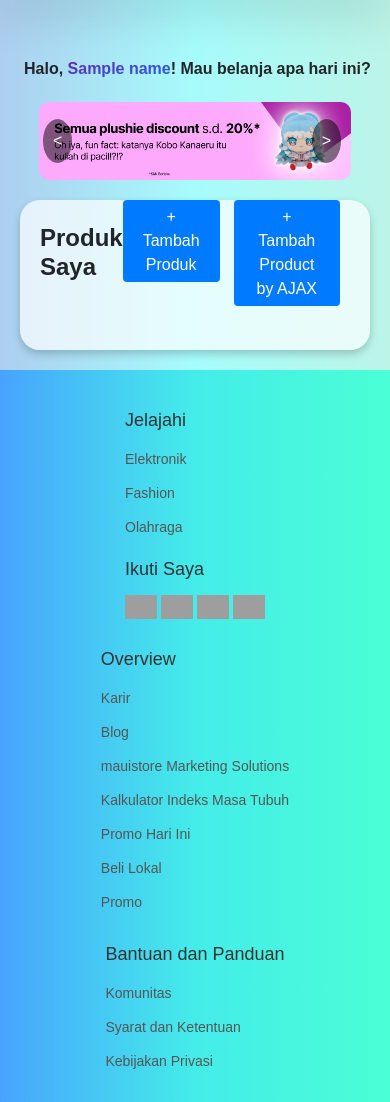
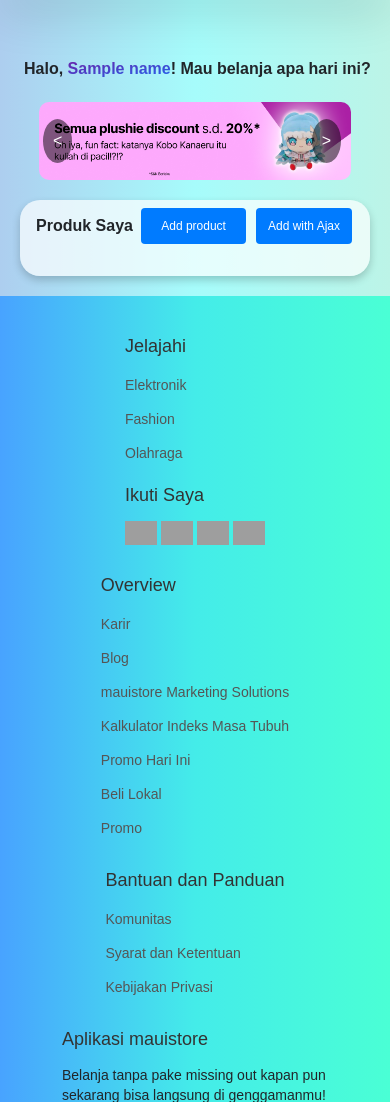
Before and after one commit to MaulRai/mauimauistore, a Django app: template main/templates/main.html in a window 390 px wide. Shown: the part 31-1133 px from the top of the page. Run offline with Django 5.2, Linux system fonts and the light colour scheme; the template is opened without the code that fills it: most values are stand-ins (such as "Sample title", 1, 10 or a date in 2020); data that the repository does not hold is empty; some libraries are stand-ins or nearby versions; grey boxes are pictures that could not be loaded.

Commit message:
more responsive

```diff
--- a/main/templates/main.html
+++ b/main/templates/main.html
@@ -54,16 +54,16 @@
         </div>
       </div>
 
-      <div class="category-box">
+      <div class="category-box px-2 sm:px-5">
         <div style="display: flex; justify-content: space-between; align-items: center;">
-          <h2>Produk Saya</h2>
-          <div class="flex">
-            <a href="{% url 'main:create_product' %}" class="add-product mr-1"><button>+ Tambah Produk</button></a>
+          <h1 class="text-base sm: p-2 sm:text-xl md:text-2xl font-bold">Produk Saya</h2>
+          <div class="flex my-2">
+            <a href="{% url 'main:create_product' %}" class="add-product text-xs sm:text-lg"><button>Add product</button></a>
             <button data-modal-target="crudModal"data-modal-toggle="crudModal"
-              class="btn bg-indigo-700 hover:bg-indigo-600 text-white rounded-lg transition duration-300 ease-in-out transform hover:-translate-y-1 hover:scale-105"
-              style="padding: 5px 20px; background-color: #007bff; color: white; border: none; border-radius: 4px; cursor: pointer;"
+              class="btn text-xs sm:text-lg bg-indigo-700 hover:bg-indigo-600 text-white rounded-lg transition duration-300 ease-in-out transform hover:-translate-y-1 hover:scale-105"
+              style="background-color: #007bff; color: white; border: none; border-radius: 4px; cursor: pointer;"
               onclick="showModal();">
-              + Tambah Product by AJAX
+              Add with Ajax
             </button>
           </div>
         </div>
@@ -72,7 +72,7 @@
           <div id="crudModal" tabindex="-1" aria-hidden="true" class="hidden fixed inset-0 z-50 w-full flex items-center justify-center bg-gray-800 bg-opacity-50 overflow-x-hidden overflow-y-auto transition-opacity duration-300 ease-out">
             <div id="crudModalContent" class="relative bg-white rounded-lg shadow-lg w-5/6 sm:w-3/4 md:w-1/2 lg:w-1/3 mx-4 sm:mx-0 transform scale-95 opacity-0 transition-transform transition-opacity duration-300 ease-out">
               <!-- Modal header -->
-              <div class="flex items-center justify-between p-4 border-b rounded-t">
+              <div class="flex items-center justify-between p-2 sm:p-4 border-b rounded-t">
                 <h3 class="text-xl font-semibold text-gray-900">Add New Product</h3>
                 <button type="button" class="text-gray-400 bg-transparent hover:bg-gray-200 hover:text-gray-900 rounded-lg text-sm p-1.5 ml-auto inline-flex items-center" id="closeModalBtn">
                   <svg aria-hidden="true" class="w-5 h-5" fill="currentColor" viewBox="0 0 20 20" xmlns="http://www.w3.org/2000/svg">
@@ -85,29 +85,29 @@
               <div class="px-6 py-4 space-y-6 form-style">
                 <form id="productForm" method="POST" enctype="multipart/form-data">
                   {% csrf_token %}
-                  <div class="mb-4">
+                  <div class="mb-1 sm:mb-4">
                     <label for="name" class="block text-sm font-medium text-gray-700">Name</label>
                     <input type="text" id="name" name="name" class="mt-1 block w-full border border-gray-300 rounded-md p-2 hover:border-indigo-700" placeholder="Enter the product name" required />
                   </div>
-                  <div class="mb-4">
+                  <div class="mb-1 sm:mb-4">
                     <label for="price" class="block text-sm font-medium text-gray-700">Price</label>
-                    <input type="text" id="price" name="price" class="mt-1 block w-full border border-gray-300 rounded-md p-2 hover:border-indigo-700" placeholder="Enter the product price" required />
+                    <input type="text" id="price" name="price" class="block w-full border border-gray-300 rounded-md p-2 hover:border-indigo-700" placeholder="Enter the product price" required />
                   </div>
-                  <div class="mb-4">
+                  <div class="mb-1 sm:mb-4">
                     <label for="desc" class="block text-sm font-medium text-gray-700">Description</label>
-                    <textarea id="desc" name="desc" rows="3" class="mt-1 block w-full h-52 resize-none border border-gray-300 rounded-md p-2 hover:border-indigo-700" placeholder="Description" required></textarea>
+                    <textarea id="desc" name="desc" rows="3" class="block w-full h-32 resize-none border border-gray-300 rounded-md p-2 hover:border-indigo-700" placeholder="Description" required></textarea>
                   </div>
-                  <div class="mb-4">
+                  <div class="mb-1 sm:mb-4">
                     <label for="rating" class="block text-sm font-medium text-gray-700">Rating</label>
-                    <input type="text" id="rating" name="rating" class="mt-1 block w-full border border-gray-300 rounded-md p-2 hover:border-indigo-700" placeholder="Enter the product rating" required />
+                    <input type="text" id="rating" name="rating" class="block w-full border border-gray-300 rounded-md p-2 hover:border-indigo-700" placeholder="Enter the product rating" required />
                   </div>
-                  <div class="mb-4">
+                  <div class="mb-1 sm:mb-4">
                     <label for="stock" class="block text-sm font-medium text-gray-700">Stock</label>
-                    <input type="text" id="stock" name="stock" class="mt-1 block w-full border border-gray-300 rounded-md p-2 hover:border-indigo-700" placeholder="Enter the product stock" required />
+                    <input type="text" id="stock" name="stock" class="block w-full border border-gray-300 rounded-md p-2 hover:border-indigo-700" placeholder="Enter the product stock" required />
                   </div>
-                  <div class="mb-4">
+                  <div class="mb-1 sm:mb-4">
                     <label for="image" class="block text-sm font-medium text-gray-700">Product Image</label>
-                    <input type="file" id="image" name="image" class="mt-1 block w-full border border-gray-300 rounded-md p-2 hover:border-indigo-700" accept="image/*" required />
+                    <input type="file" id="image" name="image" class="block w-full border border-gray-300 rounded-md p-2 hover:border-indigo-700" accept="image/*" required />
                   </div>
                 </form>
               </div>
@@ -125,7 +125,7 @@
       <footer class="footer-container">
         <div class="footer-section">
           <div class="justify-between">
-            <div class="footer-column">
+            <div class="footer-column ">
               <h3>Jelajahi</h3>
               <ul>
                 <li>
@@ -204,7 +204,8 @@
 
           <div class="footer-column app-section">
             <h3>Aplikasi mauistore</h3>
-            <p>Belanja tanpa pake missing out kapan</p>
+            <p class="text-sm">Belanja tanpa pake missing out kapan pun</p>
+            <p class="text-sm">sekarang bisa langsung di genggamanmu!</p>
             <div class="app-row">
               <img class="w-32" src="https://i.imgur.com/tAzai4d.png" alt="mauistore app placeholder" />
 
@@ -287,30 +288,35 @@
                   </div>
               `
       } else {
-        classNameString = 'flex'
+        classNameString = 'flex flex-wrap items-center justify-center'
         products.forEach((item) => {
           const name = DOMPurify.sanitize(item.fields.name);
           const desc = DOMPurify.sanitize(item.fields.desc);
           let ratingStars = '';
+          let price = Intl.NumberFormat('id-ID', {
+            style: 'currency',
+            currency: 'IDR',
+            minimumFractionDigits: 0
+          }).format(item.fields.price).replace(/IDR/, 'Rp').trim();
           for (let i = 0; i < item.fields.rating & i <5 ; i++) {
             ratingStars += '⭐';
           }
           htmlString += `
-                <div class="max-w-xs rounded overflow-hidden shadow-md bg-white w-36 sm:w-48 m-2">
-                  <img class="w-full h-32 sm:h-40 object-cover" src="/media/${item.fields.image}" alt=${name} onerror="this.src='/static/img/placeholder.jpg';" />
+                <div class="max-w-xs rounded overflow-hidden shadow-md bg-white w-36 sm :w-48 m-2">
+                  <img class="w-full h-24 sm:h-32 md:h-40 object-cover" src="/media/${item.fields.image}" alt=${name} onerror="this.src='/static/img/placeholder.jpg';" />
                   <div class="px-2 py-1 sm:px-4 sm:py-2">
                     <div class="font-bold text-sm sm:text-base mb-0.5 sm:mb-1">${name}</div>
                     <p class="text-gray-600 text-xs sm:text-sm">${desc}</p>
                   </div>
                   <div class="px-2 pt-1 pb-0.5 sm:px-4 sm:pt-2 sm:pb-1">
-                    <span class="text-gray-900 text-base sm:text-lg font-semibold">Rp${item.fields.price}</span>
+                    <span class="text-gray-900 text-base sm:text-lg font-semibold">${price}</span>
                     <p class="text-xs text-gray-500">
                       Rating: ${ratingStars}
                     </p>
                     <p class="text-xs text-gray-500">Stock: ${item.fields.stock}</p>
                   </div>
 
-                  <div class="flex items-center space-x-4 px-4 py-2">
+                  <div class="flex justify-evenly space-x-2 px-2 sm:px-4 py-2">
                     <a href="/delete/${item.pk}" class="bg-blue-500 text-white rounded-full px-2 py-1 text-xs font-semibold">Delete</a>
                     <a href="/edit-product/${item.pk}" class="bg-blue-500 text-white rounded-full px-2 py-1 text-xs font-semibold">Edit</a>
                   </div>
--- a/static/css/global.css
+++ b/static/css/global.css
@@ -188,7 +188,7 @@ button:active {
     background-color: rgba(255, 255, 255, 0.701);
     border-radius: 20px;
     box-shadow: 0 4px 8px rgba(0, 0, 0, 0.2);
-    padding: 0 20px 20px 20px;
+    /* padding: 0 20px 20px 20px; */
     margin: 20px;
     width: auto;
     max-width: 100%;
@@ -203,7 +203,7 @@ button:active {
 .product-row {
     display: flex;
     gap: 20px;
-    flex-wrap: wrap;
+    /* flex-wrap: wrap; */
     justify-content: center;
 }
 
@@ -269,7 +269,6 @@ button:active {
 }
 
 .add-product button {
-    padding: 5px 20px;
     background-color: #007bff;
     color: white;
     border: none;
```
Also changed, not shown: ciock.md (added).
